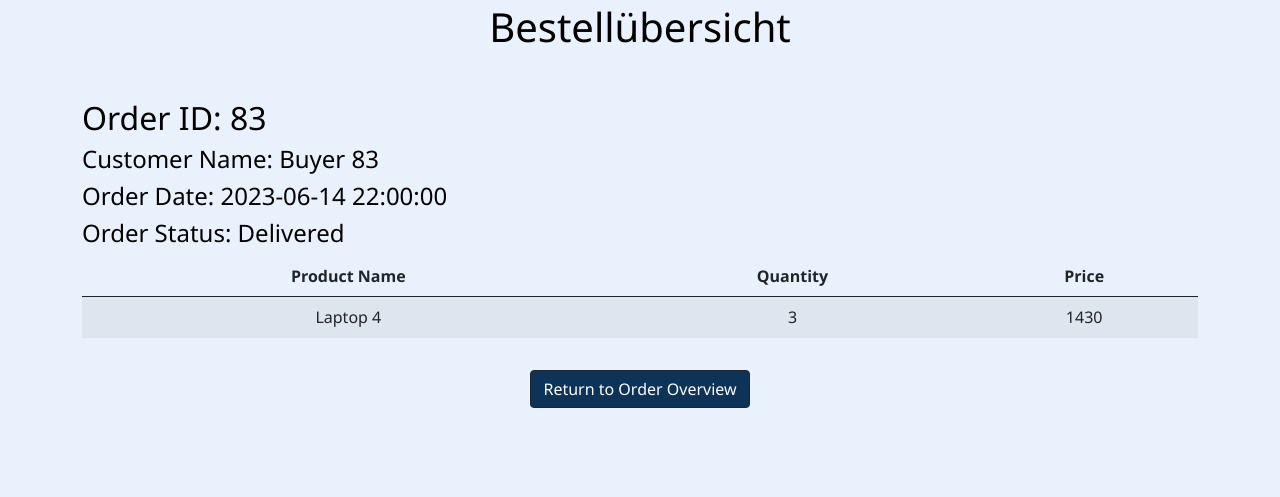
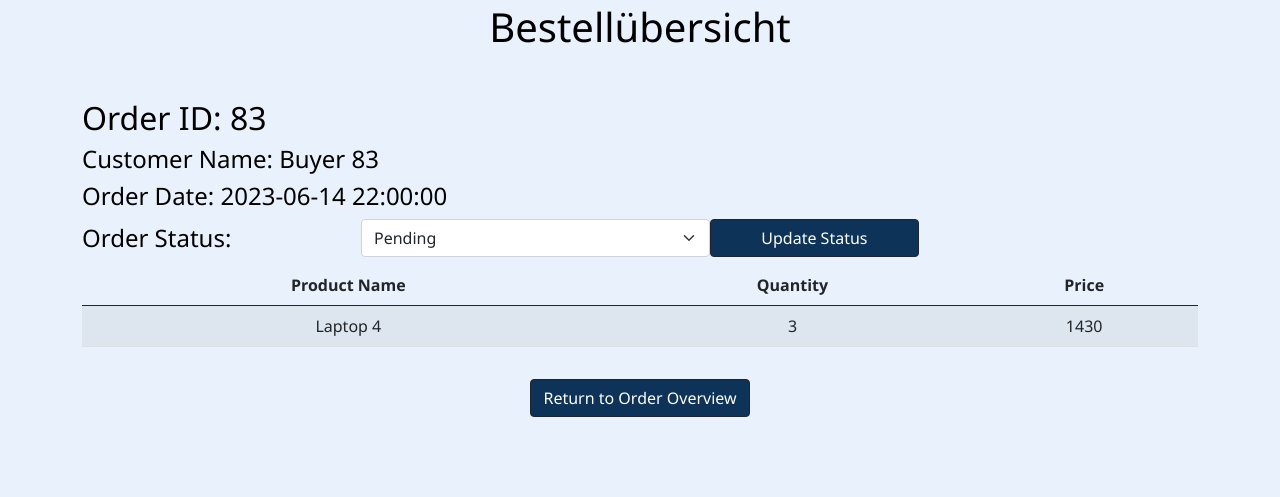
Before and after one commit to daniel-hopium/ITP-webshop, a PHP site: page /inc/pgs/order_overview_details.php?id=83 in a window 1280 px wide. Shown: the part 126-623 px from the top of the page. Run offline with PHP 8.4, Linux system fonts and the light colour scheme; a user stored in the database is signed in; data comes from the database, SQL or seed files in the repository; some libraries are stand-ins or nearby versions.

Commit message:
bestellübersicht admin details update status

```diff
--- a/inc/pgs/order_overview_details.php
+++ b/inc/pgs/order_overview_details.php
@@ -6,7 +6,7 @@
 
   <?php
   include '../includes/head.php';
-  if(!isset($_SESSION['username'])  || ($_SESSION['username'] != 'admin')) {
+  if (!isset($_SESSION['username']) || ($_SESSION['username'] != 'admin')) {
     header('Location: home.php');
   }
   require_once('../../config/dbaccess.php');
@@ -16,7 +16,6 @@
 
 <?php
 $connection = new mysqli($host, $user, $password, $database);
-
 ?>
 
 <body class="d-flex flex-column min-vh-100">
@@ -38,15 +37,40 @@ if (isset($_GET['id'])) {
         echo '<h2 class="text-start">Order ID: ' . $order['orderid'] . '</h2>';
         echo '<h4 class="text-start">Customer Name: ' . $order['buyer_name'] . '</h4>';
         echo '<h4 class="text-start">Order Date: ' . $order['order_date'] . '</h4>';
-        echo '<h4 class="text-start">Order Status: ' . $order['status'] . '</h4>';
+
+        // Display the select element for order status
+        echo '<form class="h4 col-9 d-flex align-items-center" method="POST">';
+echo '<label for="orderStatus" class=" col-4 text-start">Order Status:</label>';
+echo '<select class="form-select  " name="orderStatus" id="orderStatus">';
+echo '<option  value="pending" ' . ($order['status'] == 'pending' ? 'selected' : '') . '>Pending</option>';
+echo '<option value="in_progress" ' . ($order['status'] == 'in_progress' ? 'selected' : '') . '>In Progress</option>';
+echo '<option value="completed" ' . ($order['status'] == 'completed' ? 'selected' : '') . '>Completed</option>';
+echo '</select>';
+echo '<button type="submit" name="updateStatusBtn" class="btn col-3 btn-dark secondary-bg-color">Update Status</button>';
+echo '</form>';
+
+
+        // Check if the form is submitted for updating the order status
+        if (isset($_POST['updateStatusBtn'])) {
+          $newStatus = $_POST['orderStatus'];
+
+          // Update the order status in the database
+          $updateQuery = "UPDATE new_orders SET status = '$newStatus' WHERE orderid = $orderId";
+
+          if (mysqli_query($connection, $updateQuery)) {
+            echo '<p>Order status updated successfully.</p>';
+            // Refresh the page to reflect the updated status
+            echo '<meta http-equiv="refresh" content="0">';
+          } else {
+            echo '<p>Error updating order status.</p>';
+          }
+        }
 
         // Display the table of products with quantities
         echo '<table class="table table-striped">';
         echo '<thead><tr><th>Product Name</th><th>Quantity</th><th>Price</th></tr></thead>';
         echo '<tbody>';
 
-        // Fetch the associated products for the order
-        $productId = $order['product_id'];
         // Fetch the associated products for the order
         $productQuery = "SELECT * FROM products WHERE id IN (SELECT product_id FROM new_orders WHERE orderid = $orderId)";
         $productResult = mysqli_query($connection, $productQuery);
@@ -58,7 +82,6 @@ if (isset($_GET['id'])) {
         } else {
           echo '<tr><td colspan="3">No products found for this order.</td></tr>';
         }
-
 
         echo '</tbody>';
         echo '</table>';
```
Lines whose indentation alone changed are shown as unchanged.
